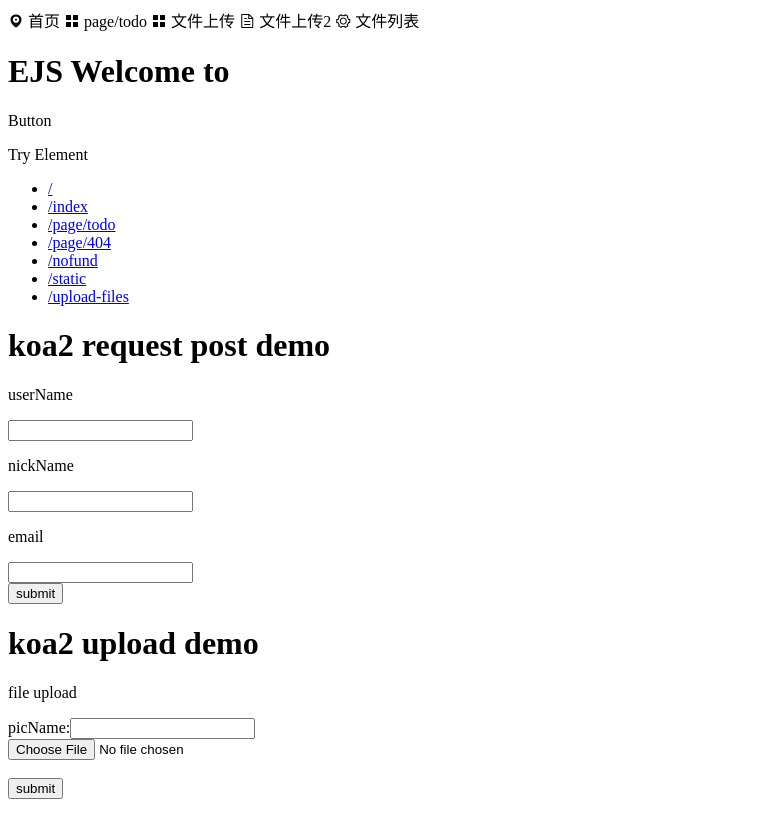
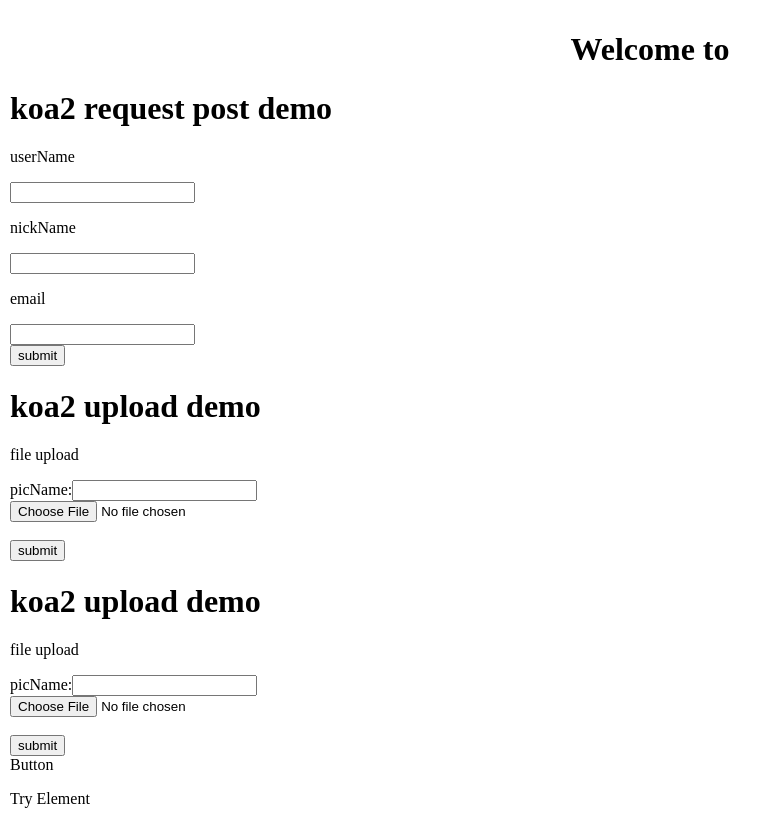
Before and after one commit to xuyangyang2019/upload-files, a Node project: template views/index.ejs in a window 1280 px wide. Shown: the whole page, without its empty margins (0-784 px from the left). Before the commit the page ends 799 px from the top, so only its background shows below. Run offline with Node 20 templates, Linux system fonts and the light colour scheme; the template is opened without the code that fills it, so the values that code supplies are empty.

Commit message:
修改页面

```diff
--- a/views/index.ejs
+++ b/views/index.ejs
@@ -18,72 +18,15 @@
     <script src="js/element.js"></script>
 </head>
 
-<body>
-    <div id="app">
+<body style="margin: 0; overflow: hidden;">
+    <div id="app" style="height: 100vh;width: 100vw; padding: 10px;">
+        <el-row type="flex" align="middle" justify="center">
+            <h1>Welcome to <%= title %>
+            </h1>
+        </el-row>
 
-        <el-menu default-active="/page/todo" :router="true" class="el-menu-vertical-demo">
-            <el-menu-item index="/" route="/">
-                <i class="el-icon-location"></i>
-                <span>首页</span>
-            </el-menu-item>
-
-            <el-menu-item index="/page/todo">
-                <i class="el-icon-menu"></i>
-                <span slot="title">page/todo</span>
-            </el-menu-item>
-
-            <el-menu-item index="2">
-                <i class="el-icon-menu"></i>
-                <span slot="title">文件上传</span>
-            </el-menu-item>
-
-            <el-menu-item index="3">
-                <i class="el-icon-document"></i>
-                <span slot="title">文件上传2</span>
-            </el-menu-item>
-
-            <el-menu-item index="4">
-                <i class="el-icon-setting"></i>
-                <span slot="title">文件列表</span>
-            </el-menu-item>
-        </el-menu>
-
-        <h1>EJS Welcome to <%= title %>
-        </h1>
-
-        <el-button type="primary" @click="visible=true">Button</el-button>
-        <el-dialog :visible.sync="visible" title="Hello world">
-            <p>Try Element</p>
-        </el-dialog>
-
-
-        <!-- <button class="btn" id="J_UploadPictureBtn">上传图片</button>
-        <hr />
-        <p>上传进度<span id="J_UploadProgress">0</span>%</p>
-        <p>上传结果图片</p>
-        <div id="J_PicturePreview" class="preview-picture">
-        </div>
-        <script src="/js/index.js"></script> -->
-
-
-
-        <!-- <el-progress type="circle" :percentage="num"></el-progress>
-        <el-progress type="circle" :percentage="num" status="success"></el-progress>
-        <el-progress type="circle" :percentage="num" status="warning"></el-progress> -->
-
-
-        <!-- <el-radio v-model="radio" label="1">备选项</el-radio> -->
-
-        <ul>
-            <li><a href="/">/</a></li>
-            <li><a href="/index">/index</a></li>
-            <li><a href="/page/todo">/page/todo</a></li>
-            <li><a href="/page/404">/page/404</a></li>
-            <li><a href="/nofund">/nofund</a></li>
-            <li><a href="/index.html">/static</a></li>
-            <li><a href="/upload-files">/upload-files</a></li>
-        </ul>
-
+        <el-tabs :tab-position="'left'" >
+            <el-tab-pane label="表单提交">
                 <h1>koa2 request post demo</h1>
                 <form method="POST" action="/">
                     <p>userName</p>
@@ -94,7 +37,8 @@
                     <input name="email" /><br />
                     <button type="submit">submit</button>
                 </form>
-
+            </el-tab-pane>
+            <el-tab-pane label="文件上传">
                 <h1>koa2 upload demo</h1>
                 <form method="POST" action="/upload.json" enctype="multipart/form-data">
                     <p>file upload</p>
@@ -102,6 +46,63 @@
                     <input name="file" type="file" /><br /><br />
                     <button type="submit">submit</button>
                 </form>
+            </el-tab-pane>
+            <el-tab-pane label="文件上传异步">
+                <h1>koa2 upload demo</h1>
+                <form method="POST" action="/upload.json" enctype="multipart/form-data">
+                    <p>file upload</p>
+                    <span>picName:</span><input name="picName" type="text" /><br />
+                    <input name="file" type="file" /><br /><br />
+                    <button type="submit">submit</button>
+                </form>
+            </el-tab-pane>
+            <el-tab-pane label="文件列表">
+                <el-button type="primary" @click="visible=true">Button</el-button>
+                <el-dialog :visible.sync="visible" title="Hello world">
+                    <p>Try Element</p>
+                </el-dialog>
+            </el-tab-pane>
+        </el-tabs>
+
+        <!-- <el-col style="height: 100%;border: solid red 1px;" :span="4">
+                <el-menu :default-active="activeIndex" class="el-menu-vertical-demo" @change="indexChange">
+                    <el-menu-item index="/">
+                        <i class="el-icon-location"></i>
+                        <a href="/">
+                            <span>首页</span>
+                        </a>
+                    </el-menu-item>
+
+                    <el-menu-item index="/page/todo">
+                        <a href="/page/todo">
+                            <i class="el-icon-menu"></i>
+                            <span>todo</span>
+                        </a>
+                    </el-menu-item>
+
+                    <el-menu-item index="2">
+                        <a href="/page/404">
+                            <i class="el-icon-menu"></i>
+                            <span slot="title">404</span>
+                        </a>
+                    </el-menu-item>
+
+                    <el-menu-item index="3">
+                        <a href="/page/404">
+                            <i class="el-icon-document"></i>
+                            <span slot="title">文件上传2</span>
+                        </a>
+                    </el-menu-item>
+
+                    <el-menu-item index="4">
+                        <a href="/upload-files">
+                            <i class="el-icon-setting"></i>
+                            <span slot="title">文件列表</span>
+                        </a>
+                    </el-menu-item>
+                </el-menu>
+            </el-col> -->
+
     </div>
 
     <script>
@@ -109,6 +110,7 @@
             el: '#app',
             data: function () {
                 return {
+                    activeIndex: '/',
                     visible: false,
                     num: 0,
                 }
@@ -117,6 +119,9 @@
                 // this.fun()
             },
             methods: {
+                indexChange(e) {
+                    console.log(e)
+                },
                 buttonClick() {
                     console.log('buttonClick')
                     this.visible = true
```
Lines whose indentation alone changed are shown as unchanged.
